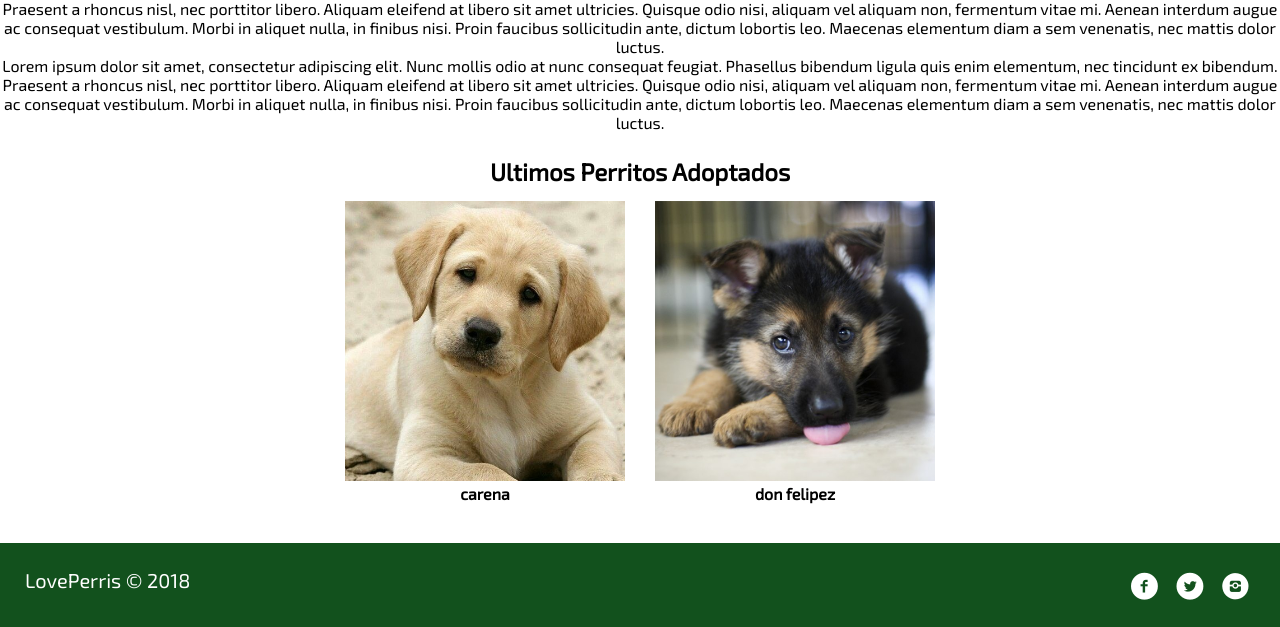
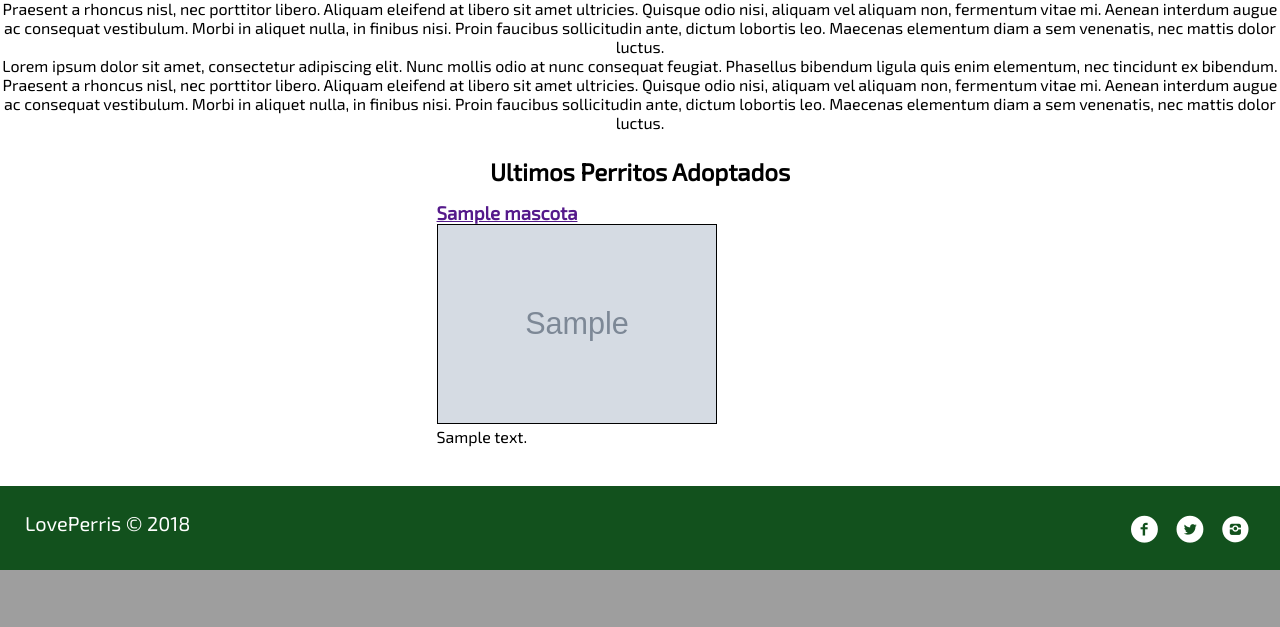
Before and after one commit to VictorAliaga/MisPerris, a Django app: template adopcionperros/templates/adopcionperros/index.html in a window 1280 px wide. Shown: the part 1084-1711 px from the top of the page. After the commit the page ends 1654 px from the top, so only its background shows below. Run offline with Django 3.2, Linux system fonts and the light colour scheme; the template is opened without the code that fills it: values that come from a table or form of the project are taken from there, others are empty; tables that the repository leaves empty hold one stand-in row (values such as "Sample post"); grey boxes marked "Sample" are stand-in pictures.

Commit message:
Modifica atributos en Mascotas, se modifica views y se agrega a index ciclo for

```diff
--- a/adopcionperros/models.py
+++ b/adopcionperros/models.py
@@ -11,6 +11,7 @@ class Adoptador(models.Model):
     Correo = models.EmailField(max_length=50)
     Contraseña = models.CharField(max_length=15)
     ConfirmarContraseña = models.CharField(max_length=15)
+    FechaRegistro = models.DateTimeField( default = timezone.now )
 
     # Metodo para Confirmar la Contraseña con la Confirmar Contraseña para crear el Usuario Adoptador
     def confirmar_usuario(self):
@@ -24,15 +25,22 @@ class Adoptador(models.Model):
 # Clase Mascotas
 
 class Mascotas(models.Model):
-    Imagen = models.ImageField(upload_to='templates/adopcionperros/perrisimagenes/')
+    Imagen = models.ImageField(upload_to='adopcionperros/static/upload')
     NombreMascota = models.CharField(max_length=20,primary_key=True)
     RazaPredominante = models.CharField(max_length=15)
     Descripcion = models.TextField()
-    Estado = models.CharField(max_length=15)
+    Estado = (('R','Rescatado'), ('D','Disponible'), ('A','Adoptado'))
+    ESTADO = models.CharField(max_length=1, choices=Estado, default='R')
+    FechaPublicado = models.DateTimeField(blank=True, null=True)
 
     # Retornamos el nombre de la mascota
     def __str__(self):
         return self.NombreMascota
+
+    # Comprobamos que la fecha de publicado sea la actual
+    def mascota_publicada(self):
+        self.FechaPublicado = timezone.now()
+        self.save()
 
 # Clase Formulario Adopcion Relacion Adoptador con Mascotas
 
--- a/adopcionperros/templates/adopcionperros/index.html
+++ b/adopcionperros/templates/adopcionperros/index.html
@@ -24,8 +24,6 @@
 
             <nav class="menu">
                 <a href="index.html">Inicio</a>
-                <a href="mascotas.html">Mascotas</a>
-                <a href="registrar.html">Registrar</a>
             </nav>
         </div>
     </header>
@@ -77,15 +75,13 @@
         <section id="perritos">
             <h2> Ultimos Perritos Adoptados</h2>
             <div class="contenedor">
+                {% for mascotas in mascotapublicada %}
                 <article>
-                    <img src="{% static 'images/perrito1.png' %}">
-                    <h4>carena</h4>
+                <h1><a href="">{{ mascotas.NombreMascota }}</a></h1>
+                <img src="{{ mascotas.Imagen.url }}" height="200" width="200" border="1"/>
+                <p>{{ mascotas.Descripcion|linebreaksbr }}</p>
                 </article>
-                <!---->
-                <article>
-                    <img src="{% static 'images/perrito2.png' %}">
-                    <h4>don felipez</h4>
-                </article>
+                {% endfor %}
             </div>
         </section>
     </main>
--- a/adopcionperros/urls.py
+++ b/adopcionperros/urls.py
@@ -3,6 +3,5 @@ from . import views
 
 # REEMPLAZE post_list por index ... !!!
 urlpatterns = [
-    #path('', views.post_list, name='index'),
     path('', views.index, name='index'),
 ]
--- a/adopcionperros/views.py
+++ b/adopcionperros/views.py
@@ -1,6 +1,9 @@
 from django.shortcuts import render
+from django.utils import timezone
+from .models import Mascotas
 
 # Crea tus vistas aqui.
 
 def index(request):
-    return render(request, 'adopcionperros/index.html', {})
+    mascotapublicada = Mascotas.objects.filter(FechaPublicado__lte=timezone.now()).order_by('FechaPublicado')
+    return render(request, 'adopcionperros/index.html', {'mascotapublicada': mascotapublicada})
```
Also changed, not shown: adopcionperros/migrations/0002_auto_20181023_2101.py (added), adopcionperros/migrations/0003_auto_20181023_2123.py (added), adopcionperros/migrations/0004_auto_20181023_2218.py (added), adopcionperros/migrations/0005_auto_20181023_2232.py (added), adopcionperros/static/upload/perros21.jpg (added), templates/adopcionperros/perrisimagenes/perros21_bWdjaHA.jpg (added).
